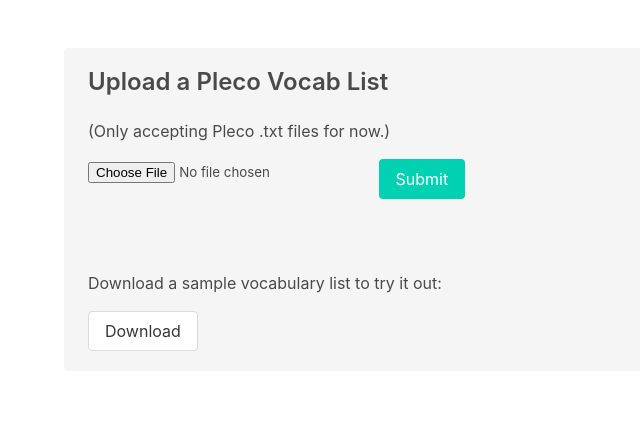
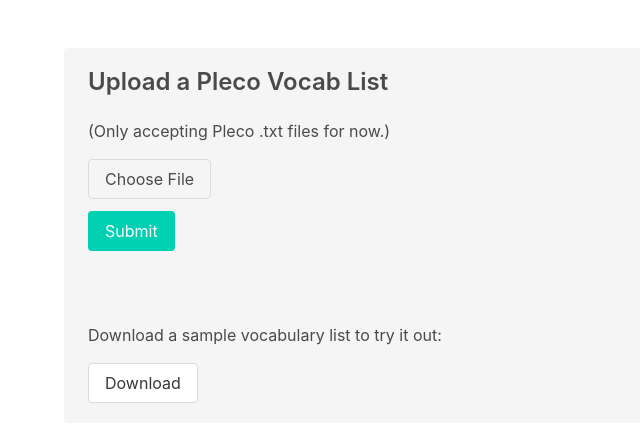
Before and after one commit to coryfitz/Character-Isolator, a Django app: page /converter/file_upload in a window 1280 px wide. Shown: the part 52-494 px from the top of the page, without its empty margins (0-640 px from the left). Run offline with Django 3.2, Linux system fonts and the light colour scheme.

Commit message:
Fixed Button Styling

```diff
--- a/converter/templates/converter/file_upload.html
+++ b/converter/templates/converter/file_upload.html
@@ -9,9 +9,21 @@
                     <div class="content">
                         <h1 class="title is-size-4">Upload a Pleco Vocab List</h1>
                         <p>(Only accepting Pleco .txt files for now.)</p>
-                        <form action="" method="post" enctype="multipart/form-data">{% csrf_token %}
-                            <input type="file" name="txt_file" />
-                            <button class="button is-primary" type="submit" value="Upload">Submit</button>
+                        <form action="" method="post" enctype="multipart/form-data">
+                            {% csrf_token %}
+                            <div class="file">
+                                <label class="file-label">
+                                  <input class="file-input is-centered" type="file" name="txt_file">
+                                  <span class="file-cta">
+                                    <span class="file-label">
+                                      Choose File
+                                    </span>
+                                  </span>
+                                </label>
+                            </div>
+                            <div class="pt-3">
+                              <button class="button is-primary" type="submit" value="Upload">Submit</button>
+                            </div>
                         </form>
                         <br>
                         <br>
--- a/mysite/settings.py
+++ b/mysite/settings.py
@@ -40,6 +40,7 @@
     'django.contrib.sessions',
     'django.contrib.messages',
     'django.contrib.staticfiles',
+    'bulma',
 ]
 
 MIDDLEWARE = [
```
Also changed, not shown: converter/templates/converter/filter.html (+7 -2 lines), 1 other file.
